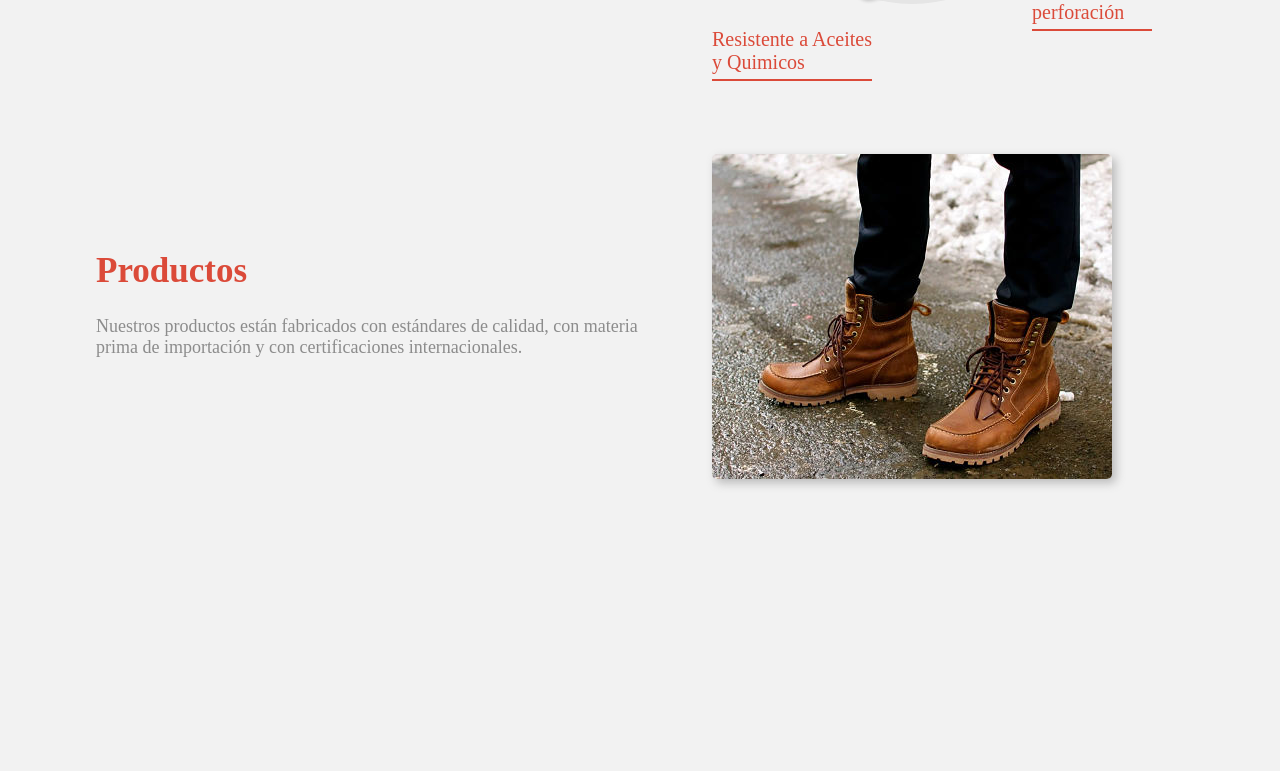
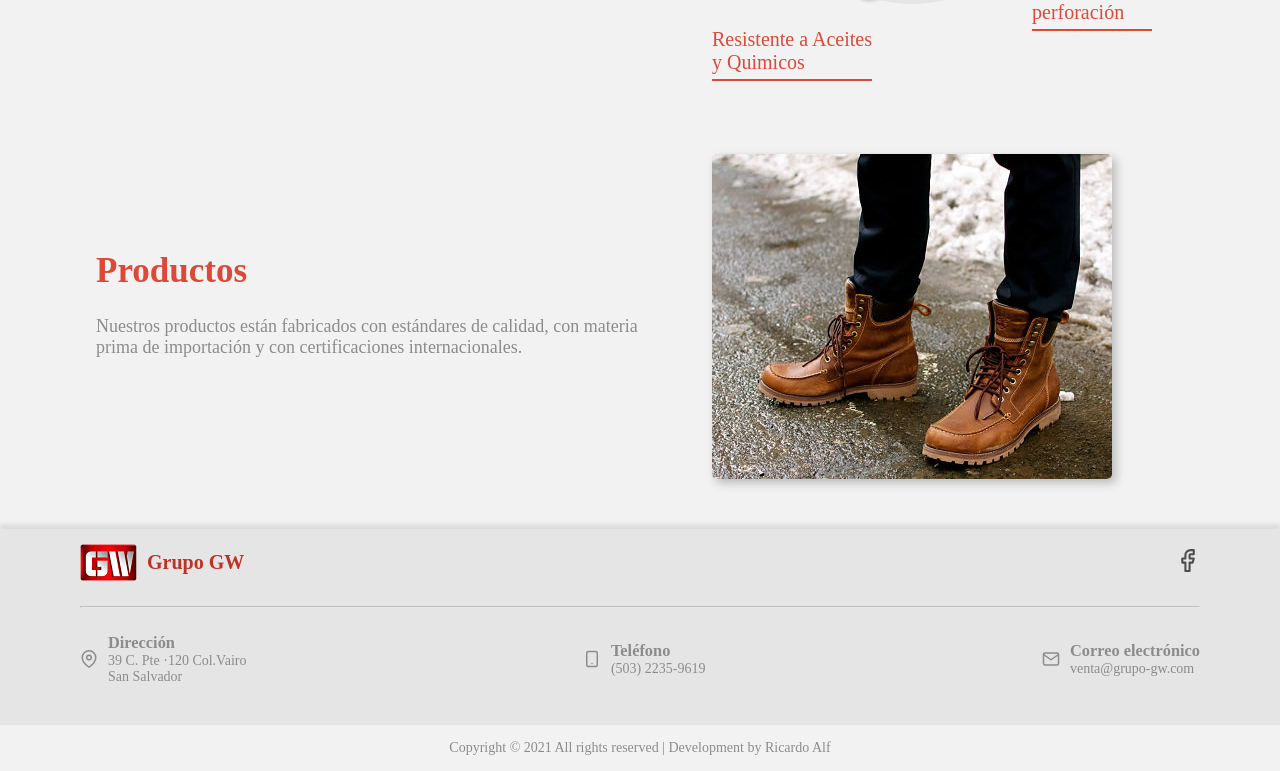
Before and after one commit to rearalf/grupo-gw, a Next.js app: page / in a window 1280 px wide. Shown: the part 403-1174 px from the top of the page. Before the commit the page ends 907 px from the top, so only its background shows below. Built offline with nearby package versions, Linux system fonts and the light colour scheme.

Commit message:
Added footer

```diff
--- a/components/AppLayout/index.js
+++ b/components/AppLayout/index.js
@@ -1,6 +1,7 @@
 import { Fragment } from 'react';
 import { NavBar } from '../Navbar';
 import { Header } from '../Head';
+import { Footer } from '../Footer';
 
 export const AppLayout = ({ children, title = '', description = '' }) => {
 	return (
@@ -8,6 +9,7 @@ export const AppLayout = ({ children, title = '', description = '' }) => {
 			<Header title={title} description={description} />
 			<NavBar />
 			<main className="container">{children}</main>
+			<Footer />
 		</Fragment>
 	);
 };
--- /dev/null
+++ b/components/Footer/index.js
@@ -0,0 +1,62 @@
+import Link from 'next/link';
+import { FiFacebook, FiMapPin, FiMail, FiSmartphone } from 'react-icons/fi';
+import { Footer__styles } from './styles';
+
+export const Footer = () => {
+	const year = new Date().getFullYear();
+
+	return (
+		<footer className="footer">
+			<div className="footer__container">
+				<div className="footer_section__one">
+					<Link href="/">
+						<a className="footer__brand">
+							<img src="/logo/logo.png" className="brand__logo" alt="Logo" />
+							<h1 className="brand__text">Grupo GW</h1>
+						</a>
+					</Link>
+					<div className="footer__social">
+						<a
+							href="https://facebook.com"
+							target="_blank"
+							rel="noopener"
+							aria-label="Ir al sitio de Facebook">
+							<FiFacebook size="25" />
+						</a>
+					</div>
+				</div>
+				<hr className="footer__line" />
+				<ul className="footer__section_two">
+					<li className="footer__contact">
+						<FiMapPin className="footer__contact__icon" size="18" />
+						<div className="footer__contact__content">
+							<h3>Dirección</h3>
+							<p>39 C. Pte ·120 Col.Vairo</p>
+							<p>San Salvador</p>
+						</div>
+					</li>
+					<li className="footer__contact">
+						<FiSmartphone className="footer__contact__icon" size="18" />
+						<div className="footer__contact__content">
+							<h3>Teléfono</h3>
+							<p>(503) 2235-9619</p>
+						</div>
+					</li>
+					<li className="footer__contact">
+						<FiMail className="footer__contact__icon" size="18" />
+						<div className="footer__contact__content">
+							<h3>Correo electrónico</h3>
+							<p>venta@grupo-gw.com</p>
+						</div>
+					</li>
+				</ul>
+			</div>
+			<div className="end__footer">
+				<div className="end__content__footer">
+					Copyright © {year} All rights reserved | Development by Ricardo Alf
+				</div>
+			</div>
+			<style jsx>{Footer__styles}</style>
+		</footer>
+	);
+};
--- /dev/null
+++ b/components/Footer/styles.js
@@ -0,0 +1,72 @@
+import css from 'styled-jsx/css';
+import { theme } from '../../styles/theme';
+
+export const Footer__styles = css`
+	.footer {
+		margin-top: 50px;
+		background-color: ${theme['--background-color-secondary']};
+		box-shadow: 0 -5px 4px 0 ${theme['--color-box-shadow']};
+	}
+	.footer__container {
+		padding: 15px 30px;
+	}
+
+	.footer_section__one {
+		display: flex;
+		justify-content: space-between;
+		align-items: center;
+		margin-bottom: 25px;
+	}
+	.footer__brand {
+		display: flex;
+		justify-content: space-between;
+		align-items: center;
+		gap: 10px;
+	}
+
+	.footer__line {
+		opacity: .5;
+		margin-bottom: 25px;
+	}
+
+	.footer__section_two {
+		list-style: none;
+		padding: 0;
+		display: flex;
+		flex-direction: column;
+		align-items: center;
+		gap: 25px;
+		margin-bottom: 25px;
+	}
+	.footer__contact {
+		display: flex;
+		align-items: center;
+		gap: 10px;
+	}
+
+	.end__footer {
+		background-color: ${theme['--background-color-primary']};
+		padding: 15px 0;
+	}
+	.end__content__footer {
+		display: flex;
+		align-items: center;
+		justify-content: center;
+	}
+
+	@media screen and (min-width: 480px) {
+		.footer__container {
+			padding: 15px 80px;
+		}
+		.footer__section_two {
+			flex-direction: row;
+			align-items: center;
+			justify-content: space-between;
+		}
+		.footer__contact {
+			display: flex;
+			align-items: center;
+			gap: 10px;
+		}
+	}
+`;
```
